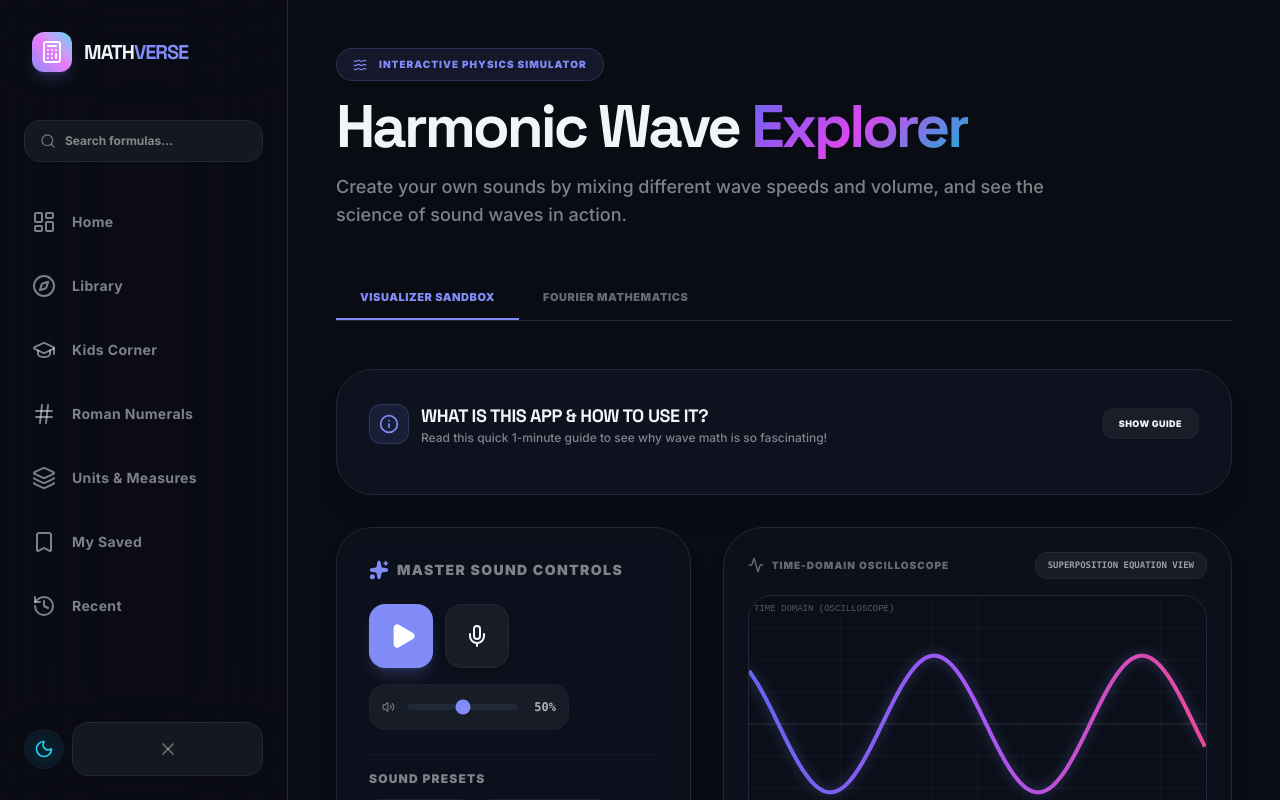
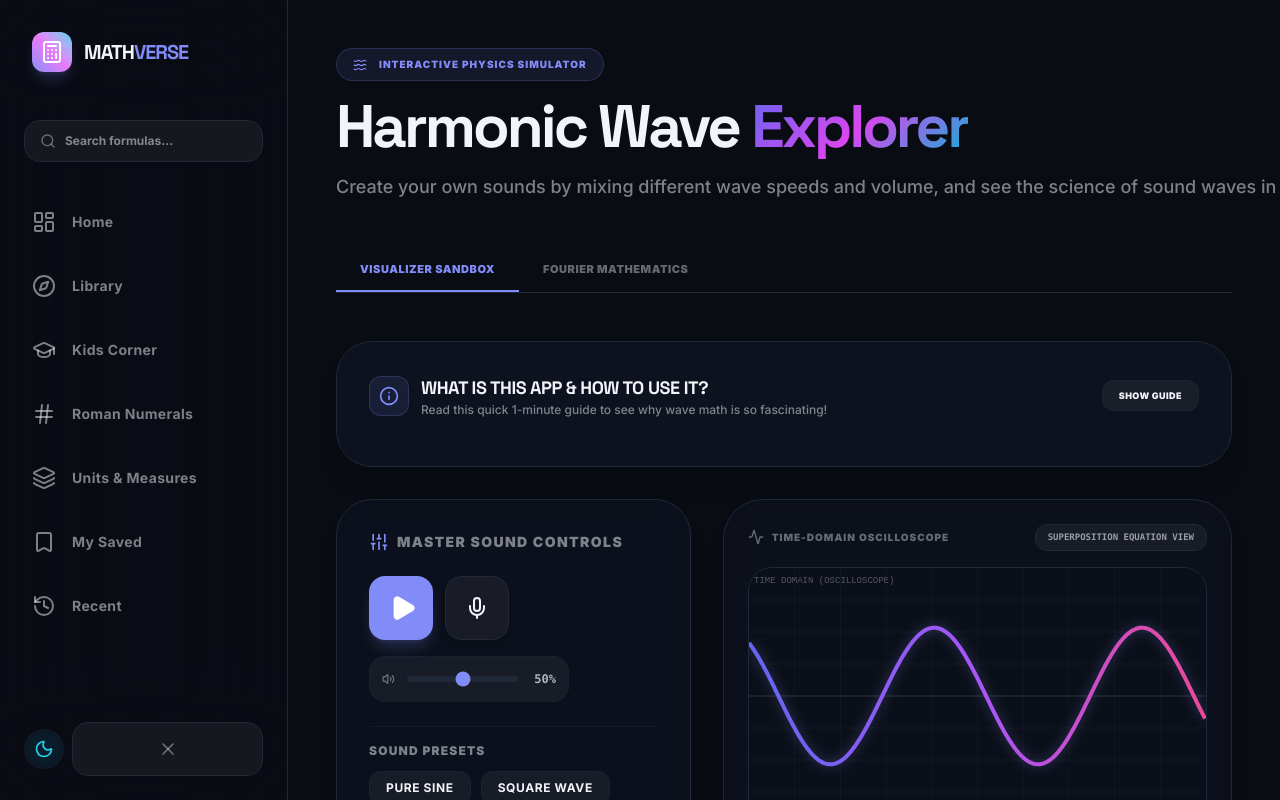
Before and after one commit to vickypandey14/MathematicsVerse, a Next.js app: page /wave-explorer in a window 1280 px wide. Shown: the top 800 px of the page. Built offline with nearby package versions, Linux system fonts and the light colour scheme.

Commit message:
design: Replace Sparkles icon with Sliders, and prevent subheading line wrapping on desktop

```diff
--- a/src/app/wave-explorer/page.tsx
+++ b/src/app/wave-explorer/page.tsx
@@ -5,7 +5,7 @@ import MainLayout from '@/components/layout/MainLayout';
 import MathRenderer from '@/components/math/MathRenderer';
 import {
   Waves, Play, Pause, Activity, Volume2,
-  Mic, MicOff, Info, Sparkles, RefreshCw, Check
+  Mic, MicOff, Info, Sparkles, RefreshCw, Check, Sliders
 } from 'lucide-react';
 import { motion, AnimatePresence } from 'framer-motion';
 import { cn } from '@/lib/utils';
@@ -658,7 +658,7 @@ export default function WaveExplorer() {
             <h1 className="text-5xl md:text-6xl font-heading font-black text-foreground tracking-tighter">
               Harmonic Wave <span className="gradient-text">Explorer</span>
             </h1>
-            <p className="text-foreground/50 font-medium text-lg max-w-3xl">
+            <p className="text-foreground/50 font-medium text-lg max-w-none lg:whitespace-nowrap w-full">
               Create your own sounds by mixing different wave speeds and volume, and see the science of sound waves in action.
             </p>
           </div>
@@ -801,7 +801,7 @@ export default function WaveExplorer() {
                   {/* Master Section */}
                   <div className="space-y-6">
                     <h3 className="text-sm font-black uppercase tracking-widest text-foreground/50 flex items-center">
-                      <Sparkles className="w-5 h-5 mr-2 text-primary fill-current" />
+                      <Sliders className="w-5 h-5 mr-2 text-primary" />
                       Master Sound Controls
                     </h3>
 
```
